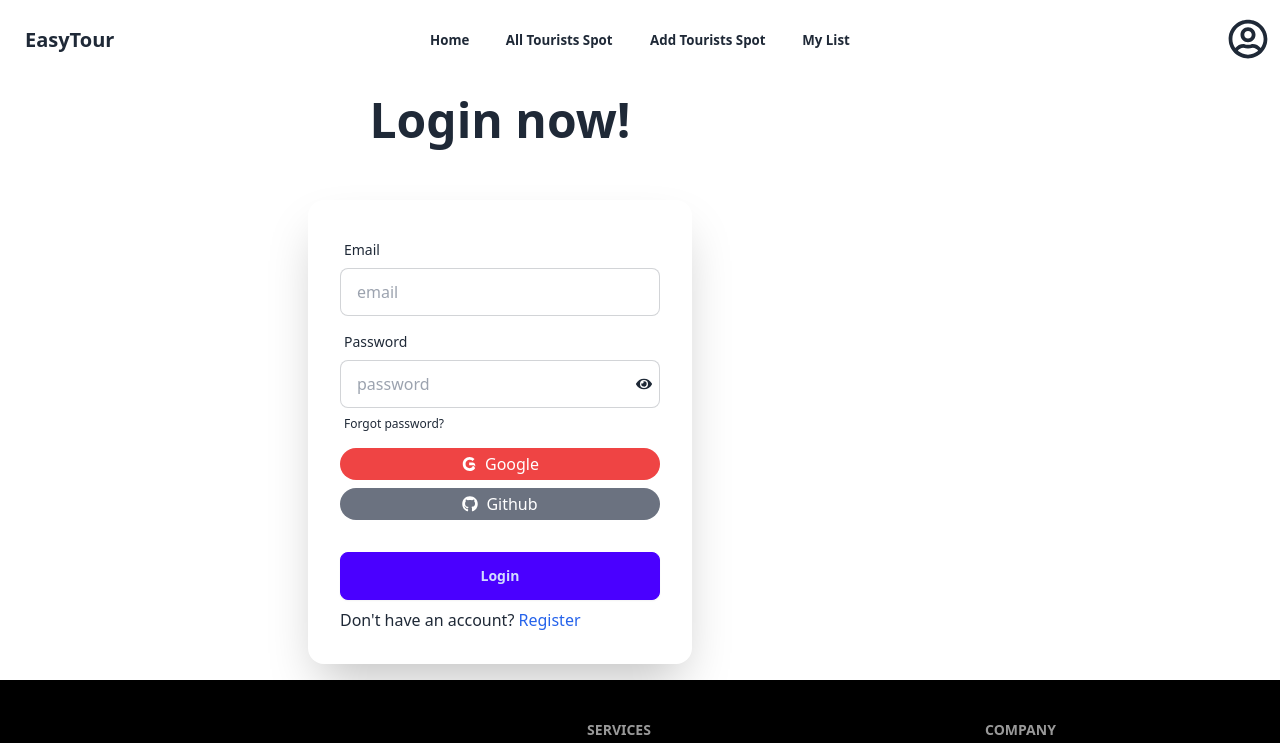
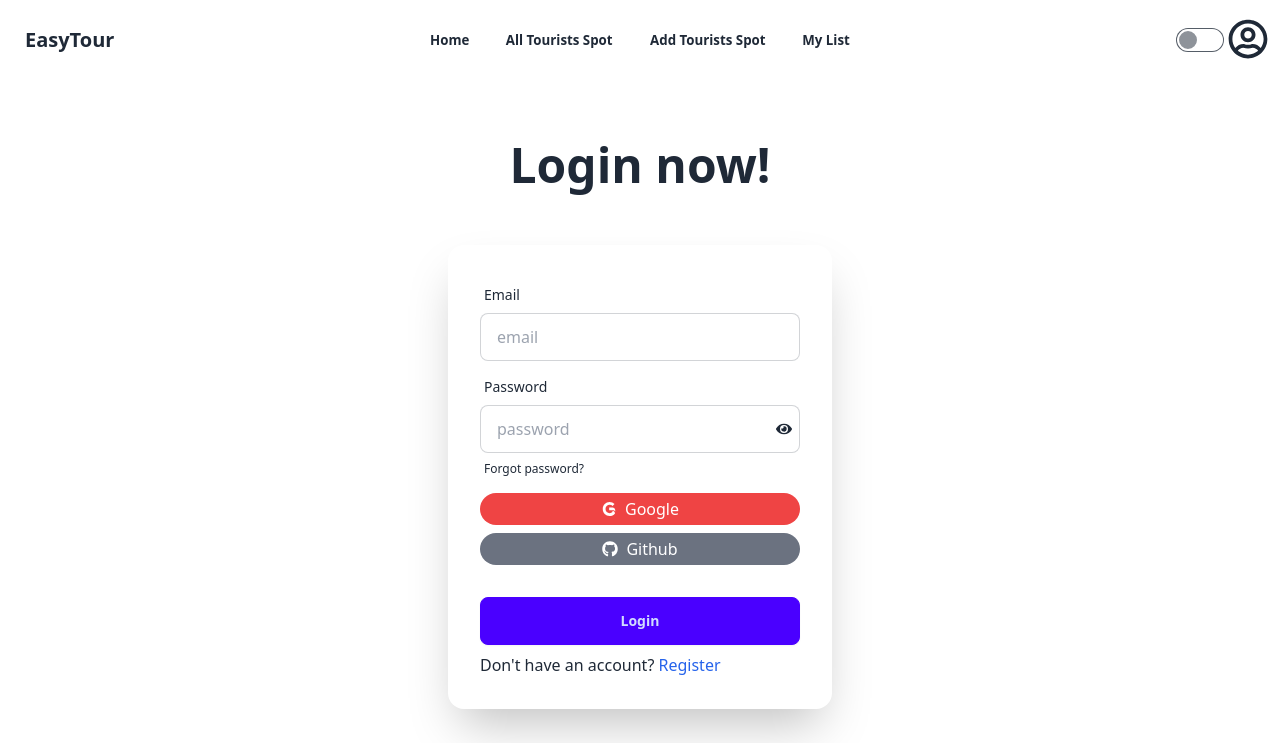
Before and after one commit to mehedi-hasan02/Easy-tour-client, a React (Vite) app: page /login in a window 1280 px wide. Shown: the top 743 px of the page. Built offline with nearby package versions, Linux system fonts and the light colour scheme; no server answers.

Commit message:
make error router

```diff
--- /dev/null
+++ b/src/Components/Error/Error.jsx
@@ -0,0 +1,20 @@
+import { Link } from "react-router-dom";
+import error from "../../assets/404.jpg"
+
+
+const Error = () => {
+    return (
+        <section className="flex items-center h-full p-16 ">
+            <div className="container flex flex-col items-center justify-center px-5 mx-auto my-8">
+                <div className="max-w-md text-center">
+                    <img src={error} alt="Error" />
+                    <p className="text-2xl font-semibold md:text-3xl">Sorry, we couldn't find this page.</p>
+                    <p className="mt-4 mb-8 dark:text-gray-600">But dont worry, you can find plenty of other things on our homepage.</p>
+                    <Link to='/' className="px-8 py-3 font-semibold rounded dark:bg-violet-600 dark:text-gray-50">Back to homepage</Link>
+                </div>
+            </div>
+        </section>
+    );
+};
+
+export default Error;
--- a/src/Components/Login/Login.jsx
+++ b/src/Components/Login/Login.jsx
@@ -48,12 +48,11 @@ const Login = () => {
     }
 
     return (
-        <div>
-            <div className="hero-content flex-col w-full lg:w-[1000px]">
+            <div className="hero-content flex-col w-full lg:w-[1000px] lg:h-[690px] mx-auto">
                 <div className="text-center lg:text-left mb-10">
                     <h1 className="text-5xl font-bold">Login now!</h1>
                 </div>
-                <div className="card shrink-0 w-full max-w-sm shadow-2xl bg-base-100">
+                <div className="card shrink-0 w-full max-w-sm shadow-2xl bg-base-100 ">
                     <form onSubmit={handleSubmit(onSubmit)} className="card-body">
                         <div className="form-control">
                             <label className="label">
@@ -91,7 +90,6 @@ const Login = () => {
                     </form>
                 </div>
             </div>
-        </div>
     );
 };
 
--- a/src/Components/Navbar/Navbar.jsx
+++ b/src/Components/Navbar/Navbar.jsx
@@ -1,17 +1,35 @@
 import { Link, NavLink } from "react-router-dom";
 import { AuthContext } from "../AuthProvider/AuthProvider";
-import { useContext } from "react";
+import { useContext, useEffect, useState } from "react";
 import auth from "../Firebase/firebase.config";
 import { FaRegUserCircle } from "react-icons/fa";
 
 const Navbar = () => {
 
     const { users, logOut } = useContext(AuthContext)
+    const [theme, setTheme] = useState('light');
 
     const handelSingOut = () => {
         logOut(auth)
             .then()
             .catch()
+    }
+
+
+    useEffect(()=>{
+        localStorage.setItem('theme',theme);
+        const localTheme = localStorage.getItem('theme');
+        document.querySelector('html').setAttribute('data-theme',localTheme);
+
+    },[theme])
+
+    const handelTheme = (e) =>{
+        if(e.target.checked)
+        {
+            setTheme('dark');
+        }else{
+            setTheme('light');
+        }
     }
 
     const navLink = <>
@@ -44,6 +62,7 @@ const Navbar = () => {
                 </ul>
             </div>
                 <div className="navbar-end ">
+                <input onChange={handelTheme}  type="checkbox"  className="toggle theme-controller"/>
                     <div className="dropdown dropdown-end">
                         <div tabIndex={0} role="button" className="btn btn-ghost btn-circle avatar">
                             <div className="w-10 rounded-full">
--- a/src/Route/PublicRoute/PublicRoutes.jsx
+++ b/src/Route/PublicRoute/PublicRoutes.jsx
@@ -9,11 +9,13 @@ import MyList from "../../Components/Pages/MyList";
 import Home from "../../Components/Pages/Home";
 import SpotDetails from "../../Components/SpotDetails/SpotDetails";
 import UpdateData from "../../Components/UpdateData/UpdateData";
+import Error from "../../Components/Error/Error";
 
 const router = createBrowserRouter([
     {
       path: "/",
       element: <MainLayout/>,
+      errorElement:<Error></Error>,
       children:[
         {
             path: '/',
--- a/tailwind.config.js
+++ b/tailwind.config.js
@@ -8,4 +8,7 @@ export default {
     extend: {},
   },
   plugins: [require("daisyui")],
+  daisyui: {
+    themes: ["light", "dark"],
+  },
 }
```
Also changed, not shown: src/assets/404.jpg (added).
